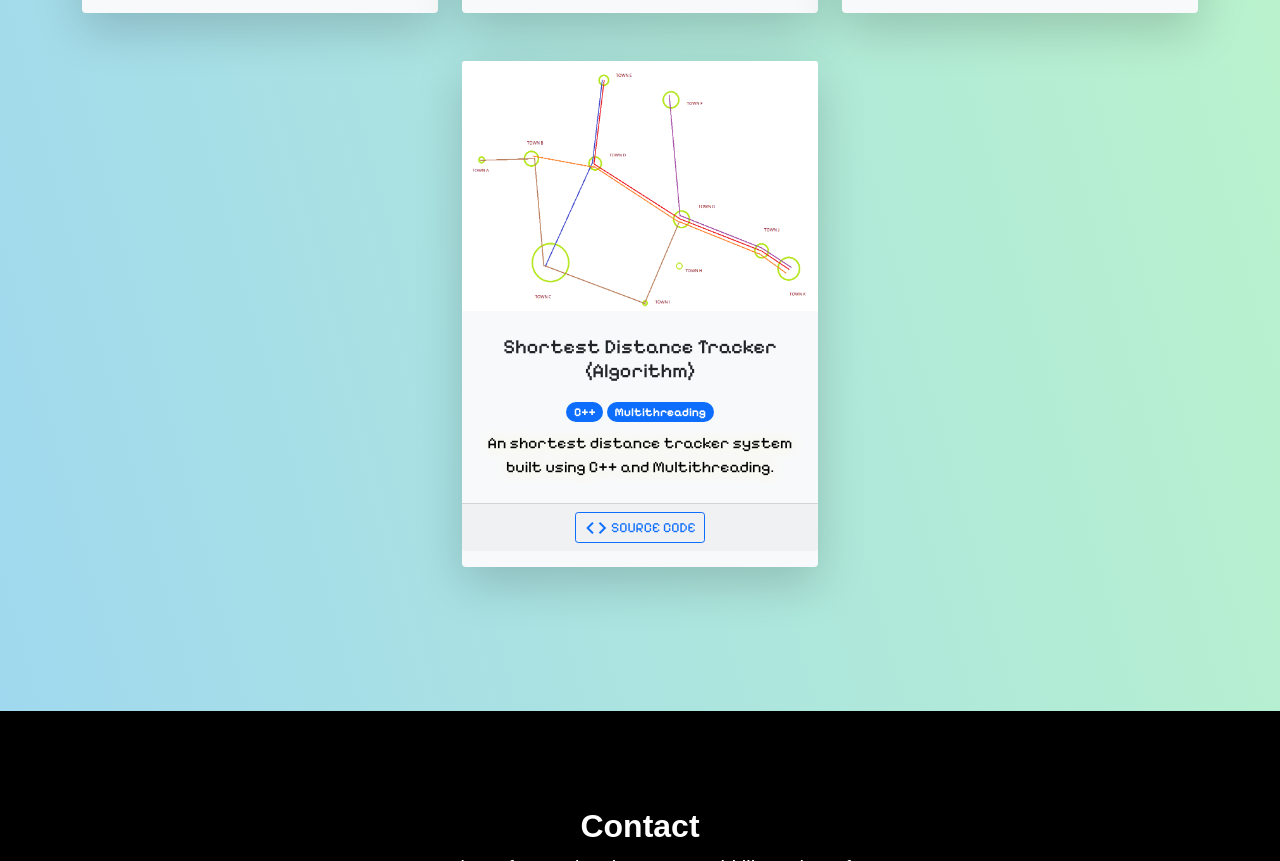
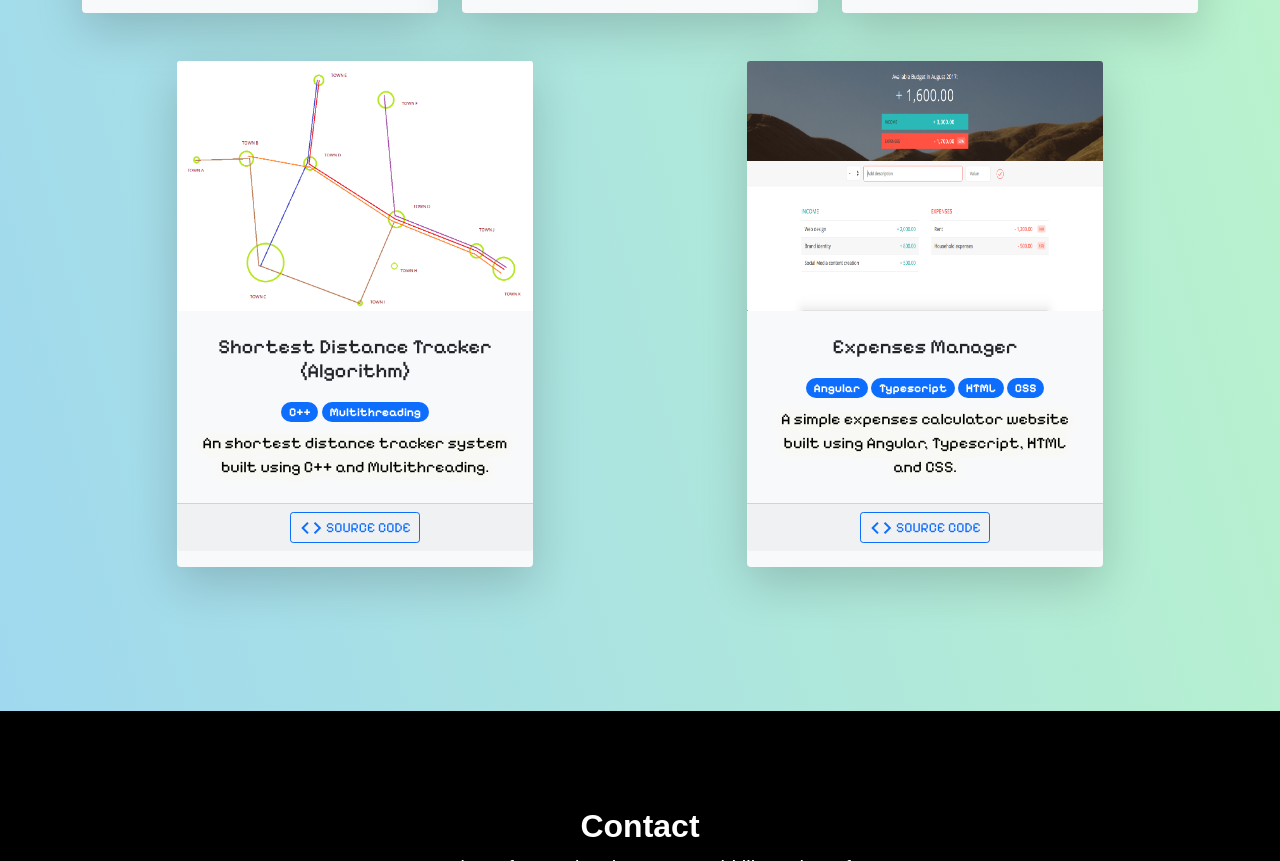
Before and after one commit to Yuentat123/portfolioWeb, a plain HTML site: page index.html in a window 1280 px wide. Shown: the part 2929-3790 px from the top of the page. Drawn offline with nearby package versions, Linux system fonts and the light colour scheme.

Commit message:
added things

```diff
--- a/index.html
+++ b/index.html
@@ -354,6 +354,33 @@
                                     </div>
                                 </div>
 
+                                <div class="col-lg-4 mx-auto mb-5">
+                                    <div class="card h-100 shadow-lg border-0 bg-light">
+                                        <img class="card-img-top" src="images/expenseCal.png" alt="Project 7">
+                                        <div class="card-body p-4">
+                                            <h5 class="card-title mb-3">Expenses Manager</h5>
+                                            <div class="mb-2">
+                                                <div class="badge bg-primary rounded-pill">Angular</div>
+                                                <div class="badge bg-primary rounded-pill">Typescript</div>
+                                                <div class="badge bg-primary rounded-pill">HTML</div>
+                                                <div class="badge bg-primary rounded-pill">CSS</div>
+                                            </div>
+                                            <p class="card-text">
+                                                A simple expenses calculator website built using Angular, Typescript, HTML and CSS.
+                                            </p>
+                                        </div>
+                                        <div class="card-footer bg-transport mb-3">
+                                            <a
+                                            class="btn btn-outline-primary btn-sm text-uppercase"
+                                            href="https://github.com/Yuentat123/expensesCalculator"
+                                            target="_blank">
+                                            <span class="material-icons-outlined m-auto text-primary">code</span>
+                                            Source Code
+                                        </a>
+                                        </div>
+                                    </div>
+                                </div>
+
                             </div>
                         </div>
                     </section>
```
Also changed, not shown: images/expenseCal.png (added).
